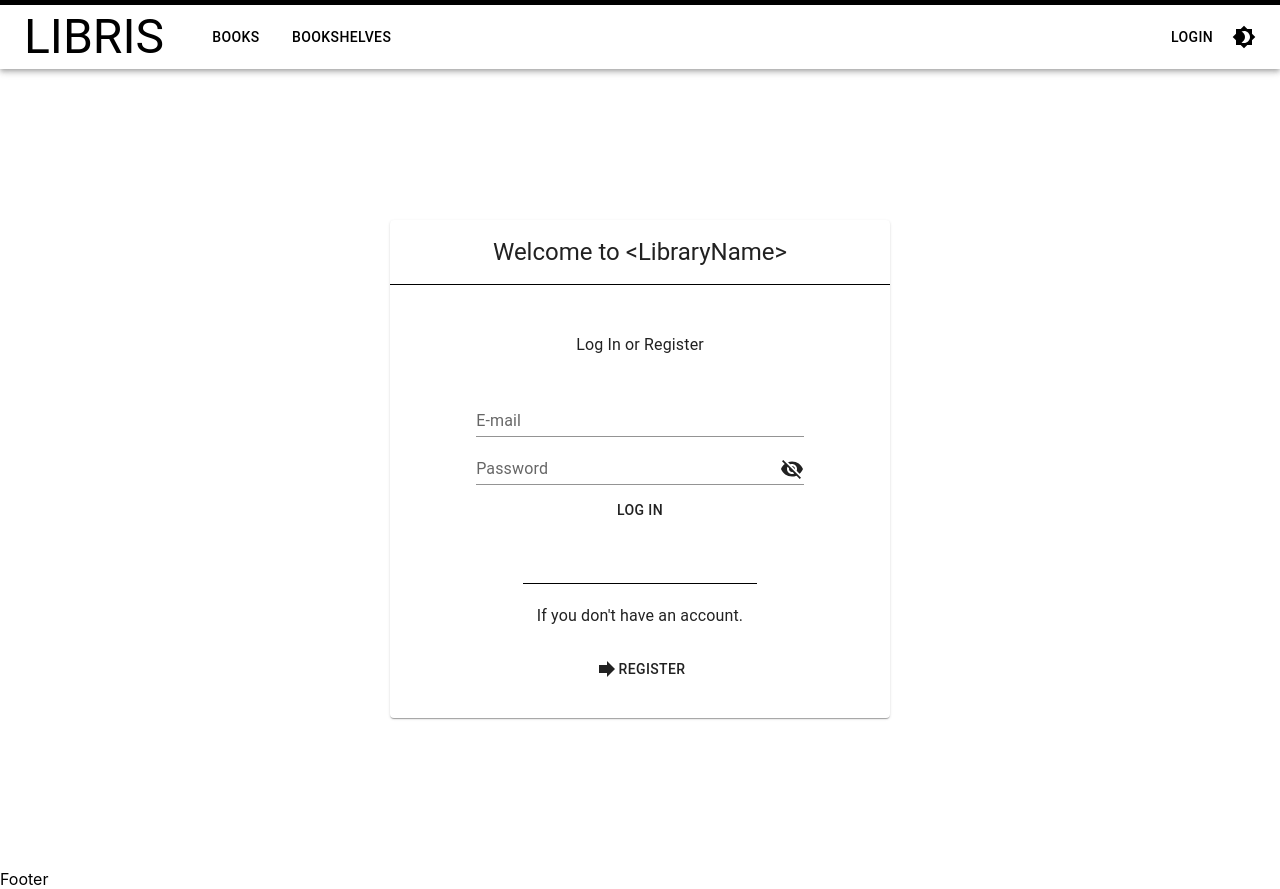
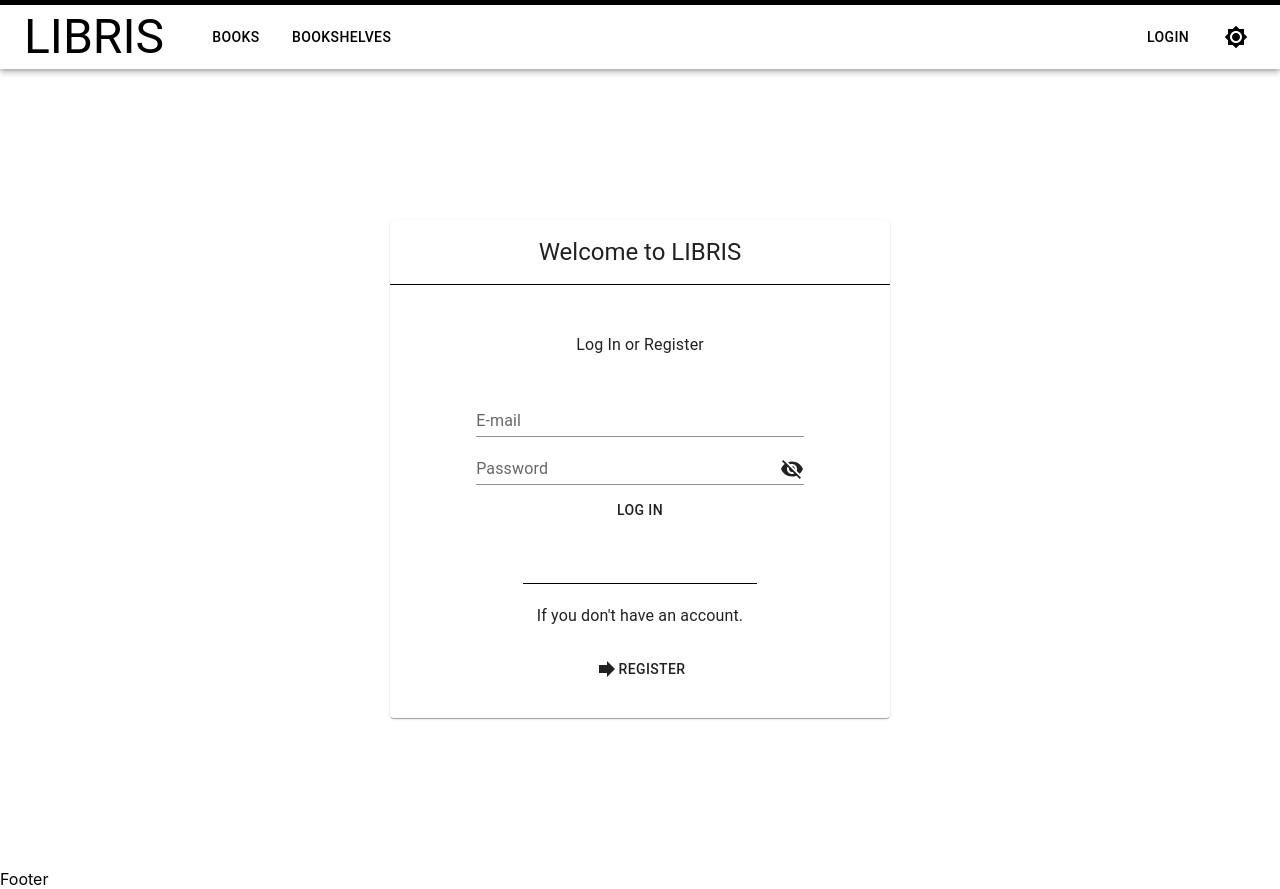
Before and after one commit to jacobsebastian1729/libris, a React (Create React App) app in the folder client/: page /login in a window 1280 px wide. Built offline with nearby package versions, Linux system fonts and the light colour scheme.

Commit message:
theme change

```diff
--- a/client/src/App.tsx
+++ b/client/src/App.tsx
@@ -18,12 +18,35 @@ import Friends from './components/Friends/Friends';
 import DashBoard from './components/DashBoard/DashBoard';
 import UserBoard from './components/DashBoard/UserBoard';
 import BooksBoard from './components/DashBoard/BooksBoard';
+import { ThemeProvider, createTheme } from '@mui/material/styles';
+
+const ColorModeContext = React.createContext({
+  toggleColorMode: () => {},
+  colorMode: 'light',
+});
 
 function App() {
+  const [mode, setMode] = React.useState<'light' | 'dark'>('light');
+
+  const toggleMode = () => {
+    setMode((prevMode) => (prevMode === 'light' ? 'dark' : 'light'));
+  };
+
+  const theme = React.useMemo(
+    () =>
+      createTheme({
+        palette: {
+          mode,
+        },
+      }),
+    [mode]
+  );
+
   return (
-    <div className='App'>
+    <ThemeProvider theme={theme}>
+      <div className='App' style={{backgroundColor: (mode === 'dark') ? '#3e2723' : 'white', color: (mode === 'dark') ? 'white' : 'black' }}>
         <BrowserRouter>
-        <Navbar />
+          <Navbar mode={mode} toggleMode={toggleMode} />
           <Routes>
             <Route path='/' element={<Home />} />
             <Route path='/books' element={<Books />} />
@@ -33,8 +56,8 @@ function App() {
             <Route path='/:userId/achievment' element={<MyAchievement />} />
             <Route path='/:userId/setting' element={<UserInformation />} />
             <Route path='/bookshelves/all' element={<BookShelves />} />
-          <Route path='/login' element={<LogIn />} />
-          <Route path='/register' element={<Register />} />
+            <Route path='/login' element={<LogIn mode={mode}/>} />
+            <Route path='/register' element={<Register mode={mode}/>} />
             <Route path='/:userId/friends' element={<Friends />} />
             <Route
               path='/bookshelves/:bookshelvesId'
@@ -47,6 +70,7 @@ function App() {
           <Footer />
         </BrowserRouter>
       </div>
+    </ThemeProvider>
   );
 }
 
--- a/client/src/components/Books/BooksList.tsx
+++ b/client/src/components/Books/BooksList.tsx
@@ -45,7 +45,7 @@ export default function BooksList() {
       </div>
     );
   return (
-    <div className="container">
+    <div className="container ">
       <div style={{paddingTop: '3rem', paddingBottom: '3rem', paddingLeft: '7rem'}}>
       <Typography variant='h4'>You can find {result.length} books in total.</Typography>
       </div>
--- /dev/null
+++ b/client/src/components/Navbar/NavBar.css
@@ -0,0 +1,7 @@
+.dark {
+    background-color: darkgrey;
+    color: white
+}
+.light {
+    background-color: white;
+}
--- a/client/src/components/Navbar/Navbar.tsx
+++ b/client/src/components/Navbar/Navbar.tsx
@@ -7,7 +7,6 @@ import Box from '@mui/material/Box';
 import Menu from '@material-ui/core/Menu';
 import MenuItem from '@material-ui/core/MenuItem';
 import IconButton from '@mui/material/IconButton';
-import Brightness4Icon from '@mui/icons-material/Brightness4';
 import { AppBar, Toolbar, Typography, Button } from '@material-ui/core';
 import { makeStyles } from '@material-ui/core/styles';
 import Avatar from '@mui/material/Avatar';
@@ -21,9 +20,32 @@ import Logout from '@mui/icons-material/Logout';
 import PeopleIcon from '@mui/icons-material/People';
 import AddBoxIcon from '@mui/icons-material/AddBox';
 import DashboardIcon from '@mui/icons-material/Dashboard';
+import Brightness4Icon from '@mui/icons-material/Brightness4';
+import Brightness7Icon from '@mui/icons-material/Brightness7';
 
 import { AppDispatch, RootState } from '../../redux/store';
 import { userActions } from '../../redux/slices/user';
+import './NavBar.css'
+
+
+
+type Prop = {
+  mode: string;
+  toggleMode: Function;
+};
+export default function Navbar({ mode, toggleMode }: Prop) {
+
+  const userLogin = useSelector((state: RootState) => state.user.loginUser);
+  const [userId, setUserId] = useState<string | null>(null);
+  const [initial, setInitial] = useState<string | null>(null);
+  console.log('userLogin', userLogin, 'userId', userId);
+  const dispatch = useDispatch<AppDispatch>();
+  const navigate = useNavigate();
+  const [anchorEl, setAnchorEl] = useState<null | HTMLElement>(null);
+  const open = Boolean(anchorEl);
+  const handleClick = (event: React.MouseEvent<HTMLButtonElement>) => {
+    setAnchorEl(event.currentTarget);
+  };
 
   const useStyles = makeStyles((theme) => ({
     root: {
@@ -33,38 +55,32 @@ const useStyles = makeStyles((theme) => ({
     title: {
       flexGrow: 1,
       textAlign: 'left',
-    color: 'black',
+      color: (mode === 'dark') ? 'white' : 'black'
     },
     navButton: {
       margin: theme.spacing(0, 1),
-    color: 'black',
+      color: (mode === 'dark') ? 'white' : 'black'
     },
     rightNavButton: {
       margin: theme.spacing(0, 1),
-    color: 'black',
+      color: (mode === 'dark') ? 'white' : 'black'
     },
-  appBar: {
-    backgroundColor: 'white',
+    appbar: {
+      backgroundColor: (mode === 'dark') ? '#4e342e' : 'white',
+      color: (mode === 'dark') ? 'white' : 'black'
     },
     darkThemeIcon: {
       color: 'black',
       cursor: 'pointer',
     },
+    lightThemeIcon: {
+      color: 'white',
+      cursor: 'pointer',
+    },
   }));
 
-export default function Navbar() {
   const classes = useStyles();
-  const userLogin = useSelector((state: RootState) => state.user.loginUser);
-  const [userId, setUserId] = useState<string | null>(null);
-  const [initial, setInitial] = useState<string | null>(null)
-  console.log('userLogin', userLogin, 'userId', userId);
-  const dispatch = useDispatch<AppDispatch>();
-  const navigate = useNavigate();
-  const [anchorEl, setAnchorEl] = useState<null | HTMLElement>(null);
-  const open = Boolean(anchorEl);
-  const handleClick = (event: React.MouseEvent<HTMLButtonElement>) => {
-    setAnchorEl(event.currentTarget);
-  };
+
   const handleClose = () => {
     setAnchorEl(null);
   };
@@ -79,18 +95,20 @@ export default function Navbar() {
       return;
     }
     if (userLogin) {
-
-      const name = userLogin.fullName
-      const userInitial = name?.charAt(0).toUpperCase()
+      const name = userLogin.fullName;
+      const userInitial = name?.charAt(0).toUpperCase();
 
       setUserId(userLogin._id);
-      setInitial(userInitial)
+      setInitial(userInitial);
     }
   }, [userLogin]);
 
+  console.log('mode', mode)
+
   return (
     <div className={classes.root}>
-      <AppBar position='static' className={classes.appBar}>
+      <AppBar position='static' className={classes.appbar}
+     >
         <Toolbar>
           <Link to='/' style={{ textDecoration: 'none', marginRight: '2rem' }}>
             <Typography variant='h3' className={classes.title}>
@@ -103,7 +121,7 @@ export default function Navbar() {
               Books
             </Button>
           </Link>
-          {userId && userLogin !== null &&
+          {userId && userLogin !== null && (
             <Link
               to={userId ? `/${userId}/books` : `/mybooks`}
               style={{ textDecoration: 'none' }}
@@ -111,7 +129,8 @@ export default function Navbar() {
               <Button color='inherit' className={classes.navButton}>
                 MyBooks
               </Button>
-          </Link>}
+            </Link>
+          )}
           <Link to='/bookshelves/all' style={{ textDecoration: 'none' }}>
             <Button color='inherit' className={classes.navButton}>
               BookShelves
@@ -175,7 +194,7 @@ export default function Navbar() {
                       fontWeight: '900',
                     }}
                   >
-                    <MenuItem onClick={handleClose}>
+                    <MenuItem onClick={handleClose} className={classes.appbar}>
                       <ListItemIcon>
                         <DashboardIcon fontSize='small' />
                       </ListItemIcon>
@@ -187,7 +206,7 @@ export default function Navbar() {
                   to={userId ? `/${userId}/books` : `/mybooks`}
                   style={{ textDecoration: 'none', color: 'black' }}
                 >
-                  <MenuItem onClick={handleClose}>
+                  <MenuItem onClick={handleClose} className={classes.appbar}>
                     <ListItemIcon>
                       <AutoStoriesIcon fontSize='small' />
                     </ListItemIcon>
@@ -198,7 +217,7 @@ export default function Navbar() {
                   to={`/${userId}/friends`}
                   style={{ textDecoration: 'none', color: 'black' }}
                 >
-                  <MenuItem onClick={handleClose}>
+                  <MenuItem onClick={handleClose} className={classes.appbar}>
                     <ListItemIcon>
                       <PeopleIcon fontSize='small' />
                     </ListItemIcon>
@@ -208,7 +227,7 @@ export default function Navbar() {
 
                 <Divider />
 
-                <MenuItem onClick={handleClose}>
+                <MenuItem onClick={handleClose} className={classes.appbar}>
                   <ListItemIcon>
                     <AddBoxIcon fontSize='small' />
                   </ListItemIcon>
@@ -218,7 +237,7 @@ export default function Navbar() {
                   to={`/${userId}/setting`}
                   style={{ textDecoration: 'none', color: 'black' }}
                 >
-                  <MenuItem onClick={handleClose}>
+                  <MenuItem onClick={handleClose} className={classes.appbar}>
                     <ListItemIcon>
                       <Settings fontSize='small' />
                     </ListItemIcon>
@@ -227,6 +246,7 @@ export default function Navbar() {
                 </Link>
 
                 <MenuItem
+                className={classes.appbar}
                   onClick={() => {
                     handleClose();
                     logoutHandler();
@@ -247,7 +267,19 @@ export default function Navbar() {
             </Link>
           )}
 
-          <Brightness4Icon className={classes.darkThemeIcon} />
+          <IconButton sx={{ ml: 1 }} color='inherit'>
+            {mode === 'light' ? (
+              <Brightness7Icon
+                onClick={() => toggleMode()}
+                className={classes.darkThemeIcon}
+              />
+            ) : (
+              <Brightness4Icon
+                onClick={() => toggleMode()}
+                className={classes.lightThemeIcon}
+              />
+            )}
+          </IconButton>
         </Toolbar>
       </AppBar>
     </div>
--- a/client/src/components/User/LogIn.tsx
+++ b/client/src/components/User/LogIn.tsx
@@ -33,7 +33,11 @@ const LogInSchema = Yup.object().shape({
     ),
 });
 
-export default function LogIn() {
+type Prop ={
+  mode: string
+}
+
+export default function LogIn({mode}: Prop) {
   const [open, setOpen] = useState(false);
   const message = useSelector((state: RootState) => state.user.serverMessage);
   const dispatch = useDispatch<AppDispatch>();
@@ -77,9 +81,9 @@ export default function LogIn() {
 
   return (
     <div className='login-div'>
-      <Card sx={{ width: 500, textAlign: 'center' }}>
+      <Card sx={{ width: 500, textAlign: 'center', backgroundColor: (mode==='dark')? '#4e342e': 'white' }} >
         <CardHeader
-          title='Welcome to <LibraryName>'
+          title='Welcome to LIBRIS'
           sx={{ borderBottom: '1px solid black' }}
         />
         <CardContent
--- a/client/src/components/User/Register.tsx
+++ b/client/src/components/User/Register.tsx
@@ -44,7 +44,11 @@ const RegisterSchema = Yup.object().shape({
   //   [true], 'You need to accept the terms and conditions'),
 });
 
-export default function Register() {
+type Prop ={
+  mode: string
+}
+
+export default function Register({mode}: Prop) {
   const [open, setOpen] = useState(false);
   const [passwordVisibility, setPasswordVisibility] = useState<boolean>(false);
   const message = useSelector((state: RootState) => state.user.serverMessage);
@@ -87,9 +91,9 @@ export default function Register() {
   );
   return (
     <div className='login-div'>
-      <Card sx={{ width: 500, textAlign: 'center' }}>
+      <Card sx={{ width: 500, textAlign: 'center' , backgroundColor: (mode==='dark')? '#4e342e': 'white'}}>
         <CardHeader
-          title='Welcome to <LibraryName>'
+          title='Welcome to LIBRIS'
           sx={{ borderBottom: '1px solid black' }}
         />
         <CardContent
```
Also changed, not shown: client/src/redux/thunk/user.ts (+37 -29 lines), 1 other file (tests, documents, lock files or other folders). Lines whose indentation alone changed are shown as unchanged.
